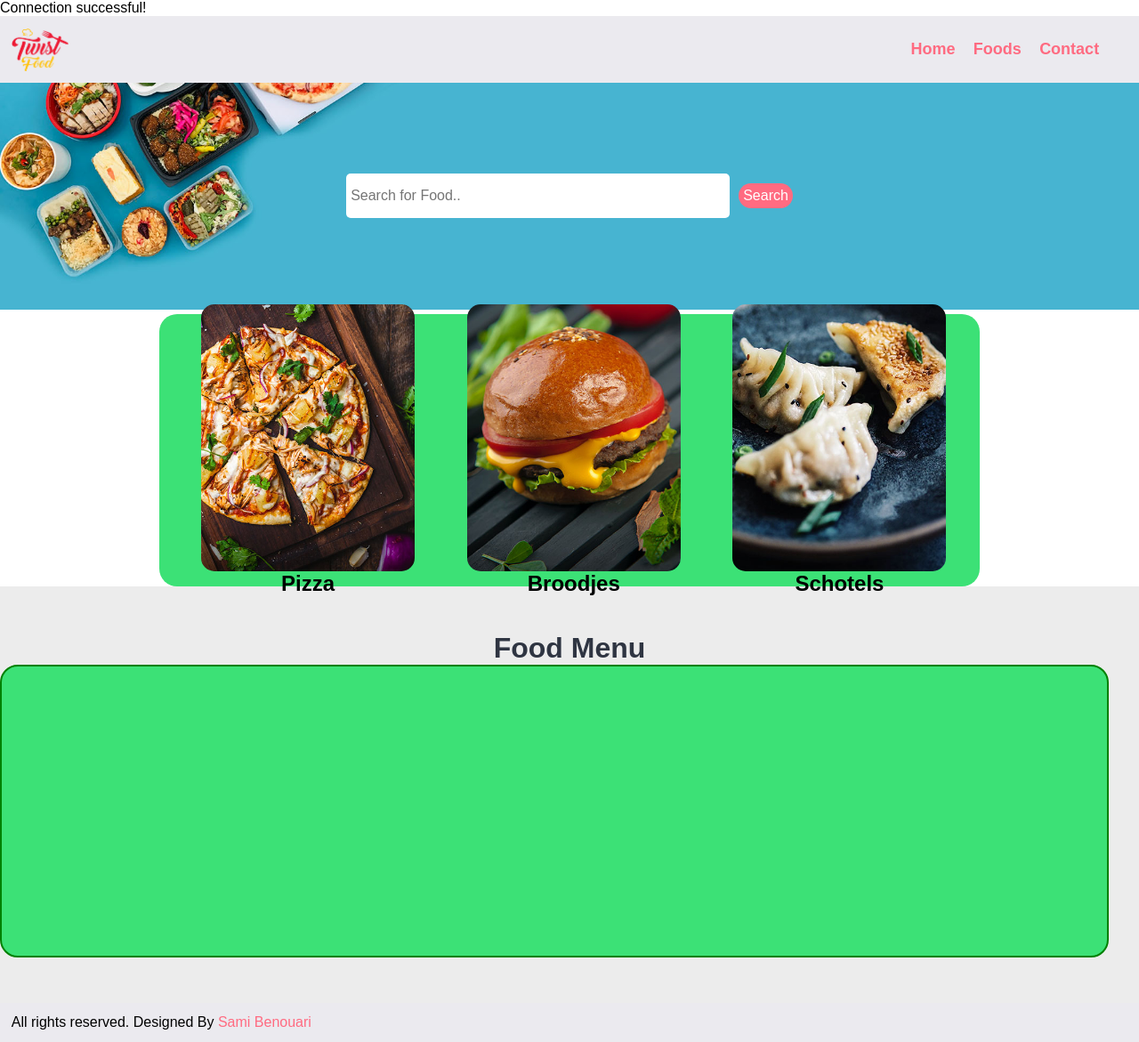
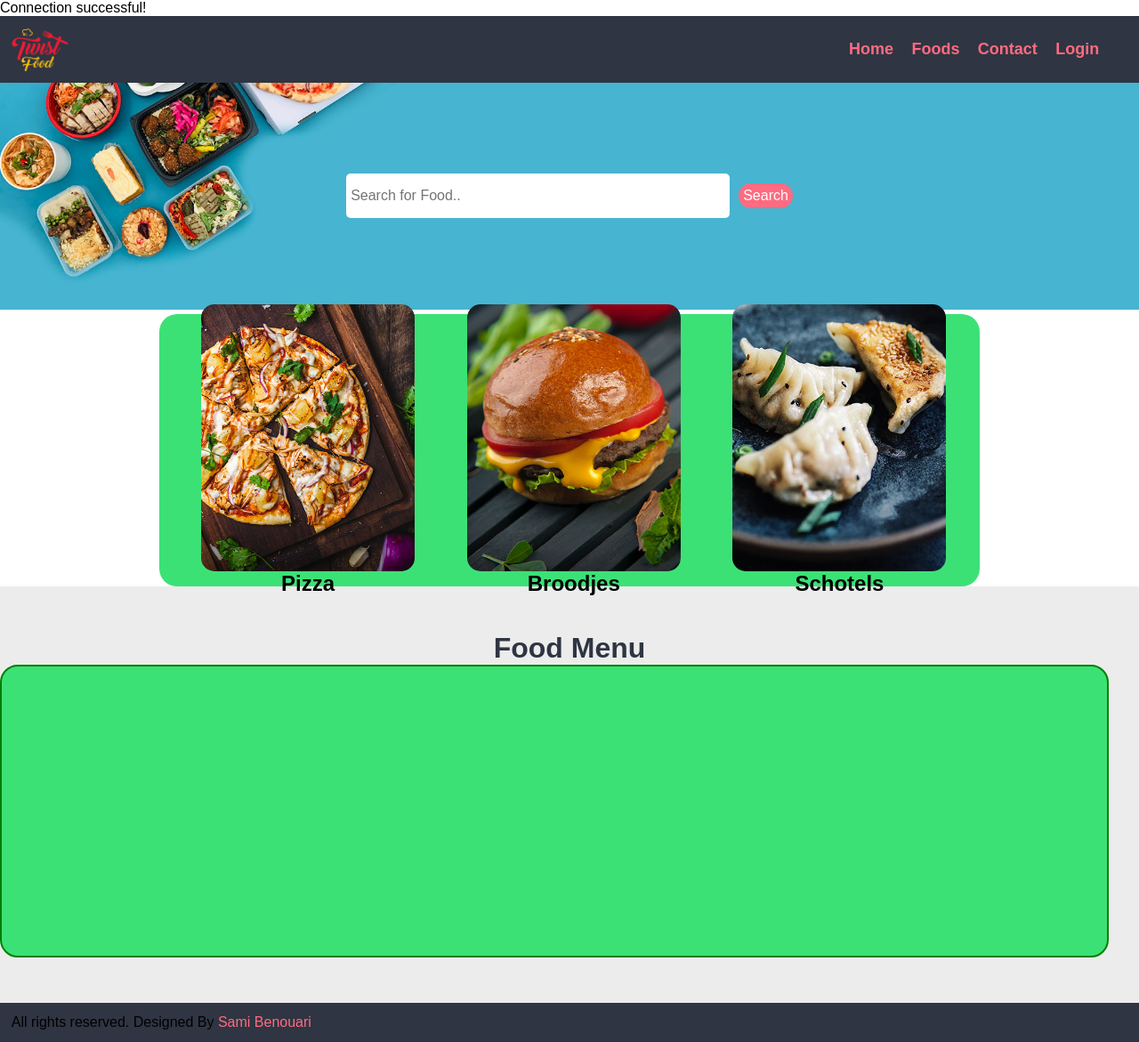
Before and after one commit to Sami024/WebApp, a PHP site: page / in a window 1280 px wide. Shown: the whole page at 89% size. Run offline with PHP 8.4, Linux system fonts and the light colour scheme; data that the repository does not hold is empty.

Commit message:
Update V3.6.4

```diff
--- a/html/connectDB.php
+++ b/html/connectDB.php
@@ -1,7 +1,7 @@
 <?php
 $dsn = 'mysql:host=localhost;dbname=restaurant';
 $dbusername = 'root';
-$dbpassword = 'rootpassword';
+$dbpassword = '';
 
 try {
     $pdo = new PDO($dsn, $dbusername, $dbpassword);
--- a/html/css/style.css
+++ b/html/css/style.css
@@ -23,7 +23,7 @@
   display: flex;
   justify-content: space-between;
   align-items: center;
-  background-color: #ebeaef;
+  background-color:#2f3542;
 }
 .logo {
   width: 5%;
--- a/html/index.php
+++ b/html/index.php
@@ -33,7 +33,10 @@
                 <a href="foods.html">Foods</a>
             </li>
             <li>
-                <a href="#">Contact</a>
+                <a href="contact.html">Contact</a>
+            </li>
+            <li>
+                <a href="login.html">Login</a>
             </li>
         </ul>
     </div>
```
